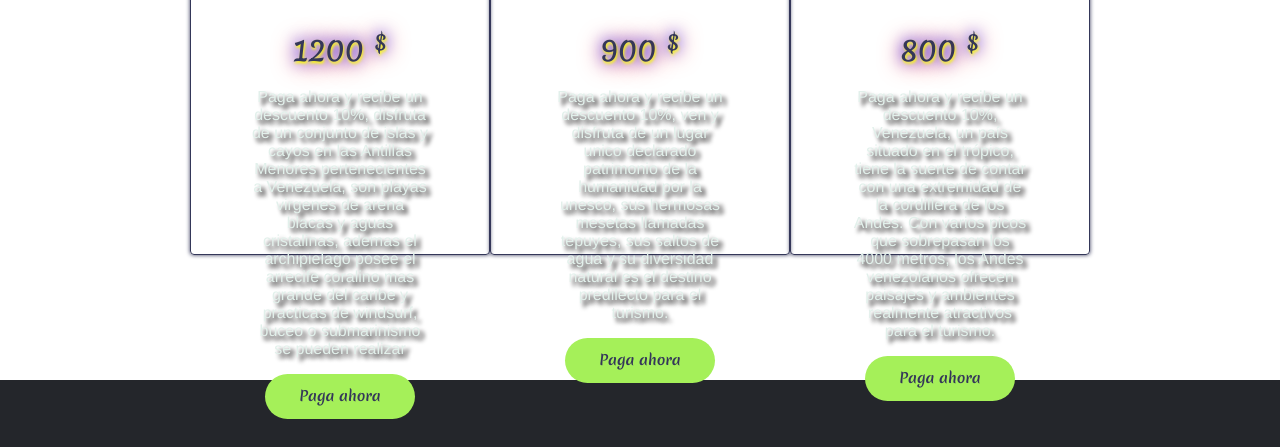
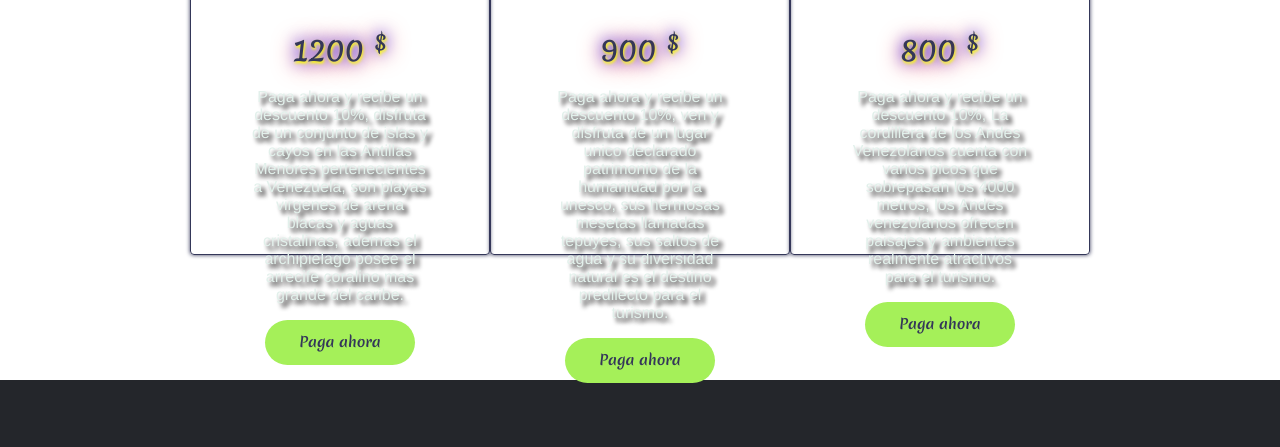
Before and after one commit to carkotx/Travelkotx01, a website: page secciones/servicios.html in a window 1280 px wide. Shown: the part 1613-2060 px from the top of the page. Drawn offline with nearby package versions, Linux system fonts and the light colour scheme; files whose address does not match are found by name.

Commit message:
cabio servicios0.1

```diff
--- a/secciones/servicios.html
+++ b/secciones/servicios.html
@@ -105,7 +105,7 @@
       <h2>Archipielago Los Roques</h2>
       <img src="./png/img1.png" alt="">
       <h3>1200 <sup>$</sup></h3>
-      <p>Paga ahora y recibe un descuento 10%, disfruta de un conjunto de islas y cayos en las Antillas Menores pertenecientes a Venezuela, son playas virgenes de arena blacas y aguas cristalinas, ademas el archipielago posee el arrecife coralino mas grande del caribe y practicas de windsurf, buceo o submarinismo se pueden realizar </p>
+      <p>Paga ahora y recibe un descuento 10%, disfruta de un conjunto de islas y cayos en las Antillas Menores pertenecientes a Venezuela, son playas virgenes de arena blacas y aguas cristalinas, ademas el archipielago posee el arrecife coralino mas grande del caribe.</p>
       <a href="" class="boton">Paga ahora</a>
     </div>
     <div class="tabla">
@@ -119,7 +119,7 @@
       <h2>Andes Venezolanos</h2>
       <img src="./png/img3.png" alt="">
       <h3>800 <sup>$</sup></h3>
-      <p>Paga ahora y recibe un descuento 10%, Venezuela, un país situado en el trópico, tiene la suerte de contar con una extremidad de la cordillera de los Andes. Con varios picos que sobrepasan los 4000 metros, los Andes venezolanos ofrecen paisajes y ambientes realmente atractivos para el turismo.</p>
+      <p>Paga ahora y recibe un descuento 10%, La cordillera de los Andes Venezolanos cuenta con varios picos que sobrepasan los 4000 metros, los Andes venezolanos ofrecen paisajes y ambientes realmente atractivos para el turismo.</p>
       <a href="" class="boton">Paga ahora</a>
     </div>
 
```
